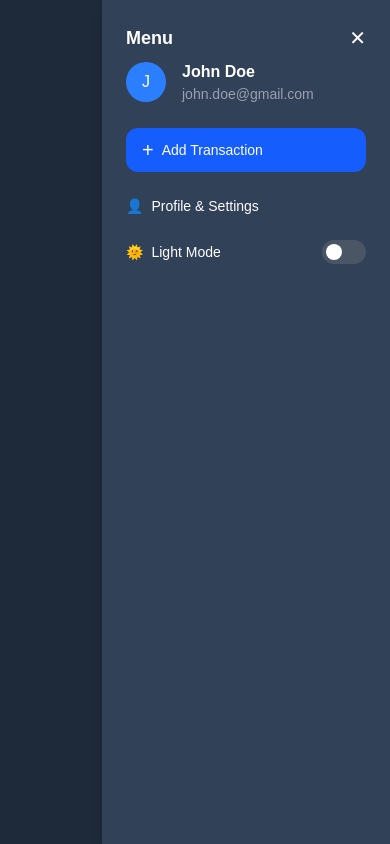
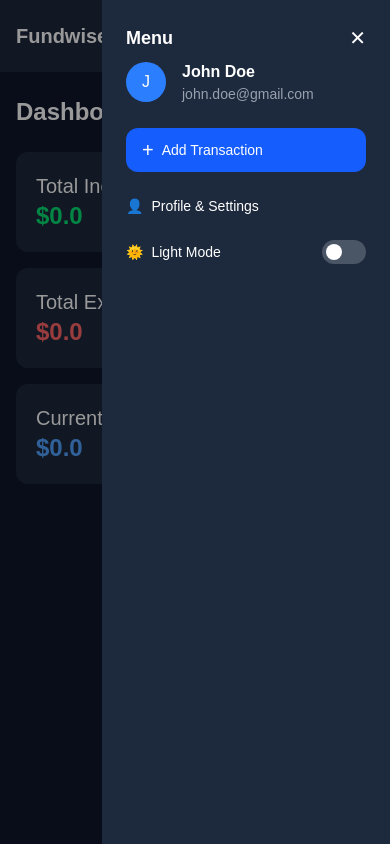
Before and after one commit to aciamdesu/fundwise-project-00, a Next.js app: page / in a window 390 px wide. Both pictures are taken after a click on the button "Open menu". Built offline with nearby package versions, Linux system fonts and the light colour scheme.

Commit message:
updated layout spacing, mobile font sizes, and fixed sidebar overlay issue

```diff
--- a/src/app/page.tsx
+++ b/src/app/page.tsx
@@ -1,75 +1,126 @@
-'use client';
-import { useState } from 'react';
+"use client";
+import { useState } from "react";
 
 export default function Home() {
   const [menuOpen, setMenuOpen] = useState(false);
 
   return (
-    <header className='bg-slate-800 text-white h-[72px] px-4 flex items-center'>
-      <div className='max-w-[1240px] w-full mx-auto px-3 md:px-4 flex justify-between items-center'>
-        <h1 className='text-xl font-semibold'>Fundwise</h1>
+    <>
+      {/* HEADER */}
+      <header className="bg-slate-800 text-white h-[72px] flex items-center">
+        <div className="max-w-[1240px] w-full mx-auto px-4 flex justify-between items-center">
+          <h1 className="text-xl font-semibold">Fundwise</h1>
 
-        <div className='hidden md:flex items-center space-x-6'>
-          <button className='bg-blue-600 hover:bg-blue-700 px-4 py-2 rounded-xl text-sm text-white flex items-center gap-2'>
-            <span className='text-xl'>+</span>
-            <span className='hidden md:inline'>Add Transaction</span>
+          <div className="hidden md:flex items-center space-x-6">
+            <button className="bg-blue-600 hover:bg-blue-700 px-4 py-2 rounded-xl text-sm text-white flex items-center gap-2">
+              <span className="text-xl">+</span>
+              <span className="hidden md:inline">Add Transaction</span>
             </button>
-          <div className='w-8 h-8 rounded-full bg-blue-500 transition-shadow duration-200 hover:shadow-lg hover:ring-9 hover:ring-slate-700/100 flex items-center justify-center text-sm font-bold'>
+            <div className="w-8 h-8 rounded-full bg-blue-500 flex items-center justify-center font-bold">
               J
             </div>
           </div>
 
-        <button className='md:hidden text-white text-2xl' onClick={() => setMenuOpen(true)} aria-label="Open menu">
+          <button
+            className="md:hidden text-white text-2xl"
+            onClick={() => setMenuOpen(true)}
+            aria-label="Open menu"
+          >
             ☰
           </button>
         </div>
+      </header>
 
+      {/* MOBILE MENU */}
       {menuOpen && (
         <>
-    <div className='fixed inset-0 z-50 bg-gray-800 bg-opacity-50'>
-      <div className='absolute right-0 top-0 h-full w-72 bg-slate-700 p-6 space-y-6 shadow-lg overflow-y-auto'>
-        <div className='flex justify-between items-center mb-2'>
-          <h2 className='text-lg font-semibold'>Menu</h2>
-          <button className='text-white text-xl' onClick={() => setMenuOpen(false)} aria-label="Close menu">
+          {/* DARK BACKGROUND (does NOT cover dashboard) */}
+          <div
+            className="fixed inset-0 z-40 bg-black/40"
+            onClick={() => setMenuOpen(false)}
+            aria-hidden="true"
+          ></div>
+
+          {/* SIDEBAR */}
+          <div className="fixed top-0 right-0 h-full w-72 bg-slate-800 p-6 space-y-6 z-50 shadow-lg overflow-y-auto">
+            <div className="flex justify-between items-center mb-2">
+              <h2 className="text-lg font-semibold">Menu</h2>
+              <button
+                className="text-white text-xl"
+                onClick={() => setMenuOpen(false)}
+                aria-label="Close menu"
+              >
                 ✕
               </button>
             </div>
 
-        <div className='flex items-center space-x-4'>
-          <div className='w-10 h-10 rounded-full bg-blue-500 flex items-center justify-center'>
+            <div className="flex items-center space-x-4">
+              <div className="w-10 h-10 rounded-full bg-blue-500 flex items-center justify-center">
                 J
               </div>
               <div>
-            <div className='font-semibold'>John Doe</div>
-            <div className='text-sm text-gray-400'>john.doe@gmail.com</div>
+                <div className="font-semibold">John Doe</div>
+                <div className="text-sm text-gray-400">john.doe@gmail.com</div>
               </div>
             </div>
 
-        <button className='w-full bg-blue-600 hover:bg-blue-700 px-4 py-2 rounded-xl text-sm text-white flex items-center gap-2'>
-          <span className='text-xl'>+</span>
+            <button className="w-full bg-blue-600 hover:bg-blue-700 px-4 py-2 rounded-xl text-sm text-white flex items-center gap-2">
+              <span className="text-xl">+</span>
               Add Transaction
             </button>
 
-        <button className='w-full flex items-center gap-2 text-sm text-white hover:text-sky-400'>
-          <span>👤</span> Profile & Settings
+            <button className="w-full flex items-center gap-2 text-sm text-white hover:text-sky-400">
+              <span>👤</span>
+              Profile & Settings
             </button>
 
-        <div className='flex items-center justify-between text-sm text-white'>
-          <div className='flex items-center gap-2'>
+            <div className="flex items-center justify-between text-sm text-white">
+              <div className="flex items-center gap-2">
                 <span>🌞</span> Light Mode
               </div>
-          <label className='relative inline-flex items-center cursor-pointer'>
-            <input type="checkbox" className='sr-only peer' />
-            <div className='w-11 h-6 bg-gray-600 peer-focus:outline-none rounded-full peer peer-checked:bg-sky-500 transition-all'></div>
-            <div className='absolute left-1 top-1 w-4 h-4 bg-white rounded-full transition-all peer-checked:translate-x-full'></div>
+              <label className="relative inline-flex items-center cursor-pointer">
+                <input type="checkbox" className="sr-only peer" />
+                <div className="w-11 h-6 bg-gray-600 rounded-full peer-checked:bg-sky-500 transition-all"></div>
+                <div className="absolute left-1 top-1 w-4 h-4 bg-white rounded-full transition-all peer-checked:translate-x-full"></div>
               </label>
             </div>
           </div>
+        </>
+      )}
+
+      {/* MAIN */}
+      <main className="max-w-[1240px] w-full mx-auto px-4 py-6">
+        <h2 className="text-2xl md:text-3xl font-bold text-white mb-6">
+          Dashboard
+        </h2>
+
+        <div className="grid grid-cols-1 sm:grid-cols-2 lg:grid-cols-3 gap-4">
+          <div className="bg-slate-800 p-5 rounded-xl text-white">
+            <div className="text-xl sm:text-2xl lg:text-3xl">Total Income</div>
+            <div className="text-green-400 font-bold text-2xl sm:text-3xl lg:text-4xl">
+              $0.0
+            </div>
           </div>
 
-    <div className='fixed inset-0 z-40' onClick={() => setMenuOpen(false)} aria-hidden="true"></div>
+          <div className="bg-slate-800 p-5 rounded-xl text-white">
+            <div className="text-xl sm:text-2xl lg:text-3xl">
+              Total Expenses
+            </div>
+            <div className="text-red-400 font-bold text-2xl sm:text-3xl lg:text-4xl">
+              $0.0
+            </div>
+          </div>
+
+          <div className="bg-slate-800 p-5 rounded-xl text-white">
+            <div className="text-xl sm:text-2xl lg:text-3xl">
+              Current Balance
+            </div>
+            <div className="text-blue-400 font-bold text-2xl sm:text-3xl lg:text-4xl">
+              $0.0
+            </div>
+          </div>
+        </div>
+      </main>
     </>
-      )}
-    </header>
   );
 }
```
Lines whose indentation alone changed are shown as unchanged.
